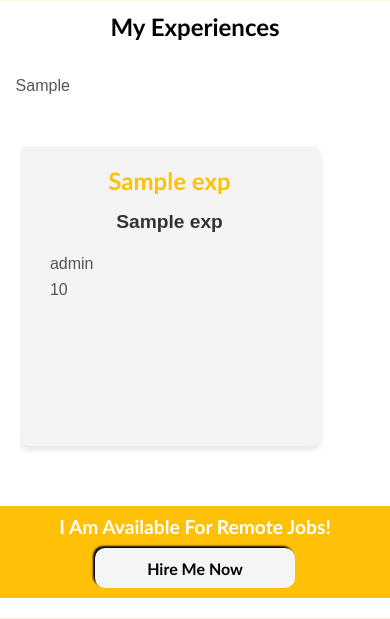
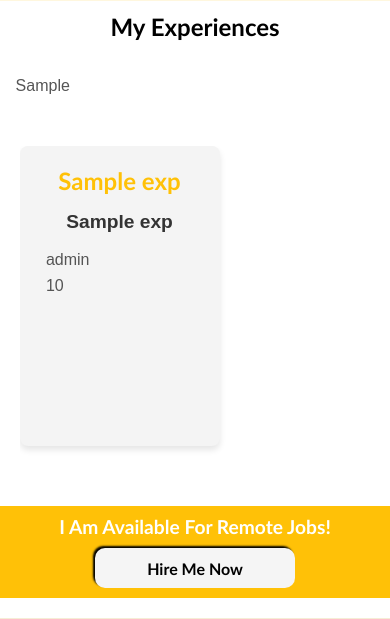
Before and after one commit to ankitprajapat42/my-portfolio_web, a Flask app: template templates/index.html in a window 390 px wide. Shown: the part 1204-1823 px from the top of the page. Run offline with Flask 3, Linux system fonts and the light colour scheme; the template is opened without the code that fills it: most values are stand-ins (such as "Sample title", 1, 10 or a date in 2020).

Commit message:
fix: render deployment working

```diff
--- a/static/style.css
+++ b/static/style.css
@@ -562,7 +562,7 @@
 @media screen and (max-width: 768px) {
     .card {
         flex: 0 0 calc(50% - 20px); /* 2 cards visible */
-        max-width: 200px;
+        min-width: 200px;
     }
 
     #experiences h1 {
```
